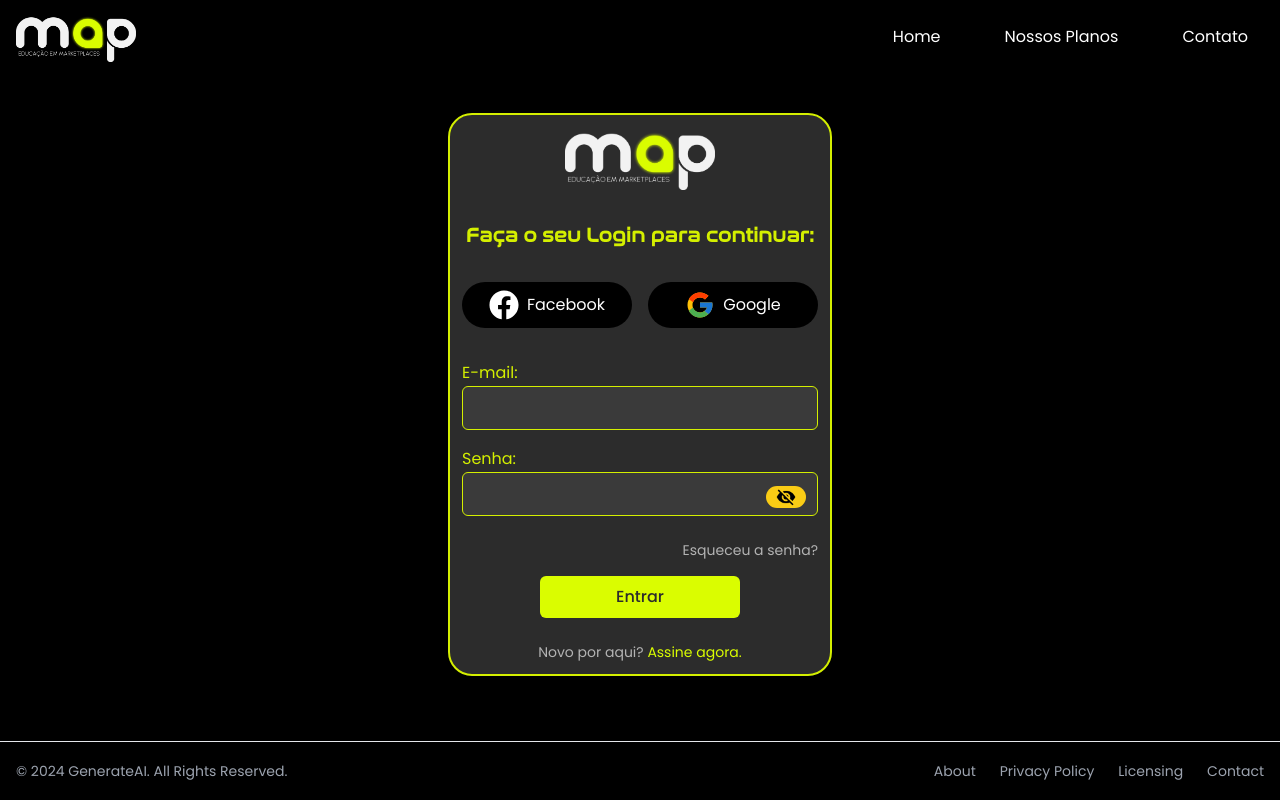
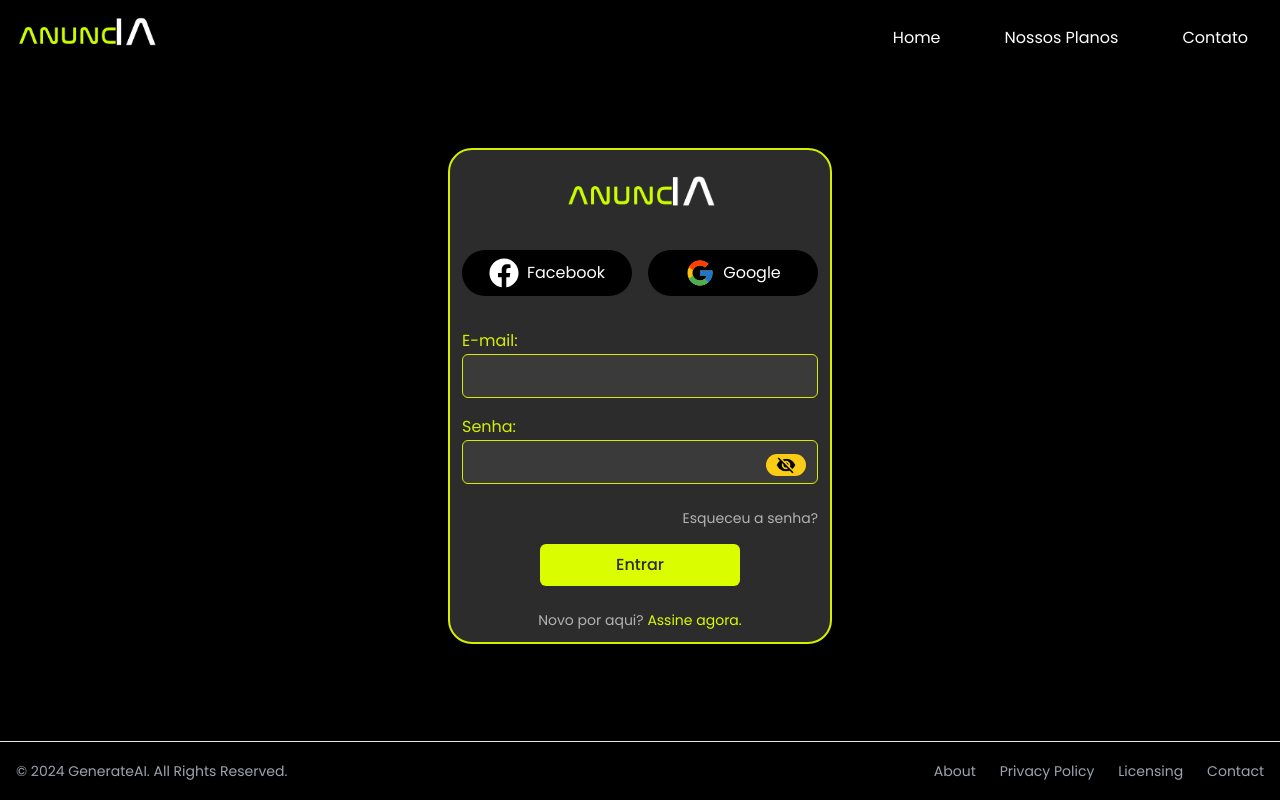
Before and after one commit to matheusiack20/Autentifica--o_Completa, a Next.js app in the folder my-app/: page /login in a window 1280 px wide. Built offline with nearby package versions, Linux system fonts and the light colour scheme; no server answers.

Commit message:
imagem anuncia

```diff
--- a/my-app/src/app/(auth)/login/page.jsx
+++ b/my-app/src/app/(auth)/login/page.jsx
@@ -10,6 +10,7 @@ import Image from 'next/image';
 import { FaFacebook } from 'react-icons/fa'; // Ícone do Facebook
 import { FcGoogle } from 'react-icons/fc'; // Ícone do Google
 import imglogo from '/public/LogoMAP.png'; // Caminho da imagem do logo
+import logoAnuncIA from '/public/ANUNCia.png'; // Caminho imagem para o login
 import eyeIcon from '/public/icons/olhofechado.png'; // Ícone para mostrar senha
 import eyeClosed from '/public/icons/olhoaberto.png'; // Ícone para ocultar senha
 import React from 'react';
@@ -100,14 +101,10 @@ const LoginPage = () => {
         {({ isSubmitting }) => (
           <Form className="flex flex-col gap-4 p-3 border-2 border-[#d4ef00] bg-[#2C2C2C] w-full max-w-sm shadow-md rounded-3xl">
             <Link href="/" passHref>
-              <div className="flex justify-center mb-4">
-                <Image src={imglogo} alt="Logo" width={150} height={150} />
+              <div className="flex justify-center  my-2">
+                <Image src={logoAnuncIA} alt="Logo" width={150} height={150} />
               </div>
             </Link>
-
-            <h2 className="text-[#d4ef00] text-center text-xl font-semibold">
-              Faça o seu Login para continuar:
-            </h2>
 
             <div className="flex justify-center gap-4 mb-4">
               <button
--- a/my-app/src/components/Header/Header.jsx
+++ b/my-app/src/components/Header/Header.jsx
@@ -4,7 +4,7 @@ import Link from "next/link";
 import React, { useState, useEffect, useRef } from "react";
 import { usePathname } from "next/navigation";
 import Image from "next/image";
-import imglogo from "/public/LogoMAP.png";
+import imglogo from "/public/ANUNCia.png";
 import { FiMenu, FiX } from "react-icons/fi";
 
 export default function Header() {
@@ -56,8 +56,8 @@ export default function Header() {
           <Image
             src={imglogo}
             alt="Logo MAP"
-            width={120}
-            height={100}
+            width={140}
+            height={120}
             className="cursor-pointer"
           />
         </Link>
```
